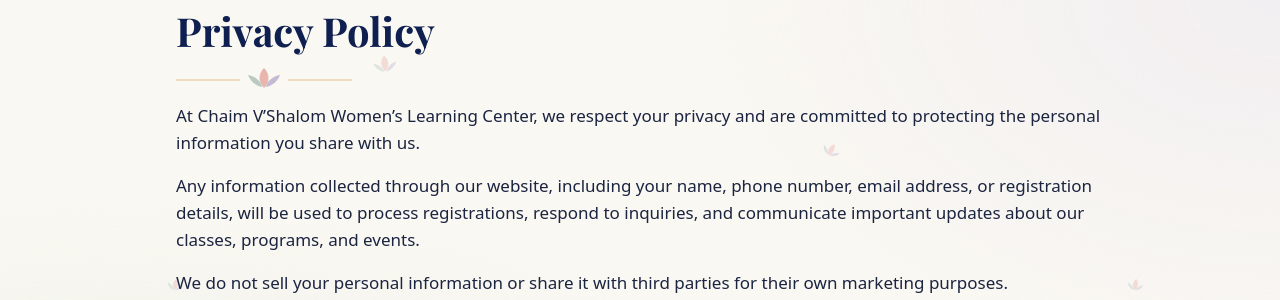
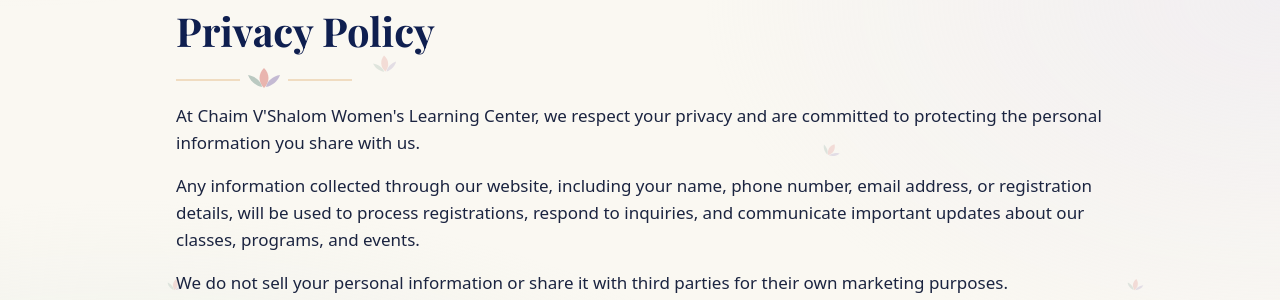
Before and after one commit to mos26613/ChaimVshalom, a Jekyll site: the page built from privacy.html, in a window 1280 px wide. Shown: the part 363-663 px from the top of the page. Built offline with Jekyll 4.4.1, drawn with Linux system fonts in a browser that asks for light colours; some web fonts are replaced.

```diff
--- a/privacy.html
+++ b/privacy.html
@@ -4,7 +4,7 @@ title: "Privacy Policy"
 description: "Privacy policy of Chaim V'Shalom Women's Learning Center."
 ---
       <h1>Privacy Policy</h1>
-      <p>At Chaim V’Shalom Women’s Learning Center, we respect your privacy and are committed to protecting the personal information you share with us.</p>
+      <p>At Chaim V'Shalom Women's Learning Center, we respect your privacy and are committed to protecting the personal information you share with us.</p>
       <p>Any information collected through our website, including your name, phone number, email address, or registration details, will be used to process registrations, respond to inquiries, and communicate important updates about our classes, programs, and events.</p>
       <p>We do not sell your personal information or share it with third parties for their own marketing purposes. Information may be shared with trusted service providers when necessary to operate our website and programs, subject to appropriate privacy safeguards.</p>
       <p>If you have questions about your personal information or would like to request access, correction, or deletion, please contact us at <a href="mailto:{{ site.data.contact.email }}">{{ site.data.contact.email }}</a>.</p>
```
